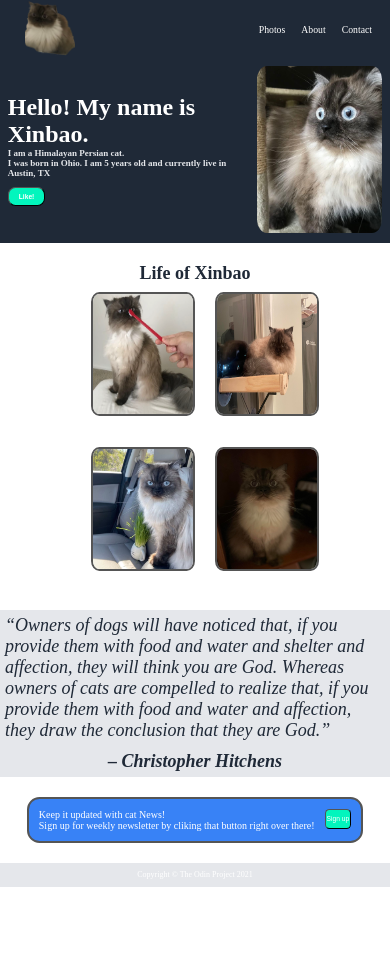
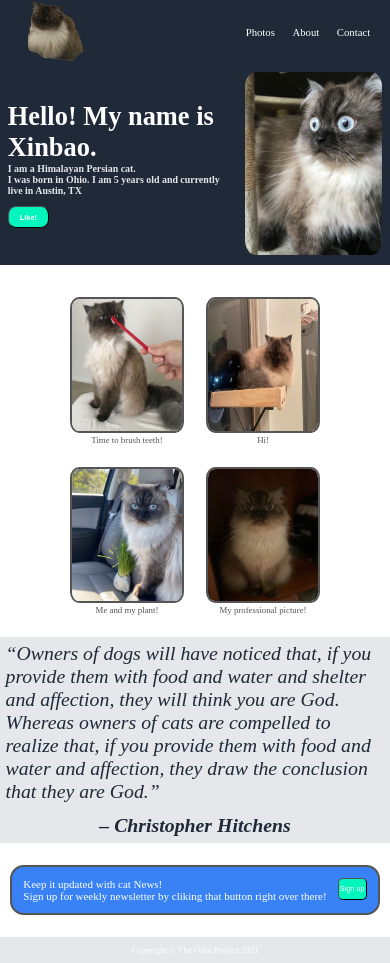
Before and after one commit to francis816/cat-landing-page, a plain HTML site: page index.html in a window 390 px wide. Before the commit the page ends 887 px from the top, so only its background shows below. Drawn offline with Linux system fonts and the light colour scheme.

Commit message:
minor updated

```diff
--- a/index.html
+++ b/index.html
@@ -21,7 +21,7 @@
                 <a href="#">Contact</a>
             </div>
         </nav>
-        <div class="lowerHeader">
+        <div class="intro">
             <div class="headline">Hello! My name is Xinbao.
                 <div class="description">I am a Himalayan Persian cat.</div>
                 <div class="description">I was born in Ohio. I am 5 years old and currently
@@ -31,26 +31,26 @@
             <div class="profilePic"> <img src="xb3.jpg" alt=""></div>
         </div>
         <div class="main-body">
-            <div class="info">Life of Xinbao</div>
-            <ul class="daily-life">
-                <li>
-                    <div><img src="xb2.png" alt=""></div>
-                    <div>Time to brush teeth!</div>
-                </li>
+            <h2. class="info">Life of Xinbao</h2>
+                <div class="daily-life">
+                    <div>
+                        <div><img src="xb2.png" alt=""></div>
+                        <div class="life-text">Time to brush teeth!</div>
+                    </div>
 
-                <li>
-                    <div><img src="xb9.jpg" alt=""></div>
-                    <div>Hi!</div>
-                </li>
-                <li>
-                    <div><img src="xb7.jpg" alt=""></div>
-                    <div>Me and my plant!</div>
-                </li>
-                <li>
-                    <div><img src="xb8.jpg" alt=""></div>
-                    <div>My professional picture!</div>
-                </li>
-            </ul>
+                    <div>
+                        <div><img src="xb9.jpg" alt=""></div>
+                        <div class="life-text">Hi!</div>
+                    </div>
+                    <div>
+                        <div><img src="xb7.jpg" alt=""></div>
+                        <div class="life-text">Me and my plant!</div>
+                    </div>
+                    <div>
+                        <div><img src="xb8.jpg" alt=""></div>
+                        <div class="life-text">My professional picture!</div>
+                    </div>
+                </div>
         </div>
         <div class="quote">
             <div>“Owners of dogs will have noticed that, if you provide them with food and water and shelter and
--- a/style.css
+++ b/style.css
@@ -13,7 +13,7 @@ body {
 }
 @media (max-width: 700px) {
     .page {
-        zoom: 50%;
+        zoom: 55%;
     }
 }
 
@@ -54,7 +54,7 @@ a {
 
 }
 
-.lowerHeader {
+.intro {
 
     background-color: #1F2937;
     color: white;
@@ -76,7 +76,7 @@ a {
     color: #E5E7Eb;
 }
 
-.lowerHeader button {
+.intro button {
     color: white;
     background-color: #02f5bd;
     font-weight: 900;
@@ -87,7 +87,7 @@ a {
 
 }
 
-.header button:hover {
+.intro button:hover {
     background-color: red;
 }
 .profilePic img {
@@ -95,7 +95,7 @@ a {
     border-radius: 8%;
 }
 
-.info {
+h2 {
     font-size: 36px;
     font-weight: bolder;
     color: #1f2937;
@@ -123,6 +123,11 @@ a {
 }
 
 
+
+.life-text {
+    color: #555;
+    text-align: center;
+}
 .quote {
     background-color: #E5E7EB;
     display: flex;
```
